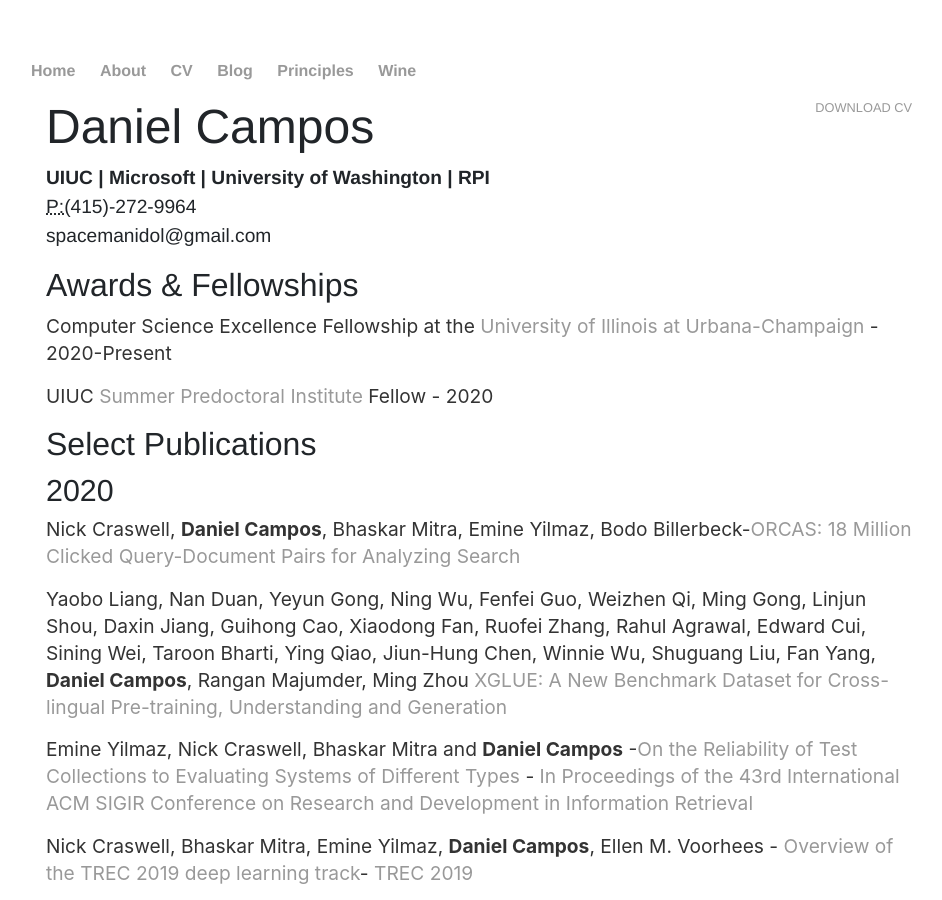
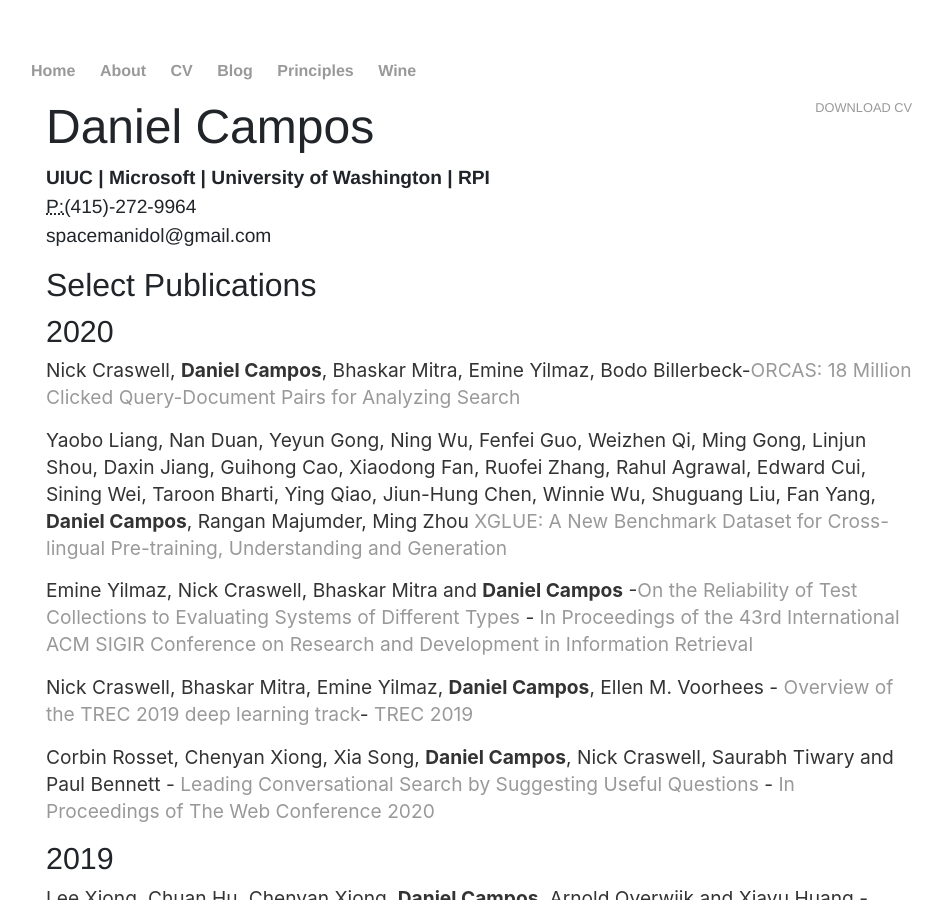
Before and after one commit to spacemanidol/spacemanidol.github.io, a Jekyll site: the page built from cv/index.html, in a window 1280 px wide and 900 px high. Shown: the whole window, without its empty margins (161-1103 px from the left). Built offline with Jekyll 4.4.1, drawn with Linux system fonts in a browser that asks for light colours; comment, search, counter and statistics services are not loaded.

Commit message:
Update index.html

```diff
--- a/cv/index.html
+++ b/cv/index.html
@@ -10,9 +10,10 @@
 	<abbr title="phone">P:</abbr>(415)-272-9964<br>
 	<span class="obfuscate">spacemanidol@gmail.com</span>
 	</address>
+	<!--
 	<h2>Awards & Fellowships</h2>
 	<p>Computer Science Excellence Fellowship at the <a href='https://cs.illinois.edu/'>University of Illinois at Urbana-Champaign</a> - 2020-Present</p>
-	<p>UIUC <a href='https://grad.illinois.edu/diversity/spi'>Summer Predoctoral Institute</a> Fellow - 2020</p>
+	<p>UIUC <a href='https://grad.illinois.edu/diversity/spi'>Summer Predoctoral Institute</a> Fellow - 2020</p> -->
 	<h2>Select Publications</h2>
 	<h4>2020</h4>
 	<p>Nick Craswell, <strong>Daniel Campos</strong>, Bhaskar Mitra, Emine Yilmaz, Bodo Billerbeck-<a href='https://arxiv.org/abs/2006.05324'>ORCAS: 18 Million Clicked Query-Document Pairs for Analyzing Search</a></p>
```
